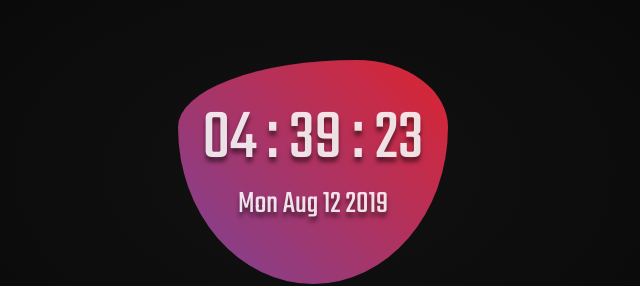
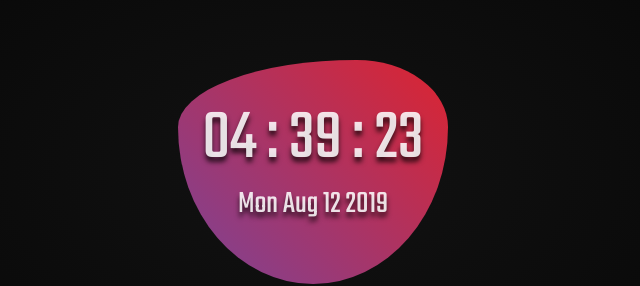
Before and after one commit to hirokbanik/digitalclock, a plain HTML site: page index.html in a window 1280 px wide. Shown: the part 228-514 px from the top of the page, without its empty margins (327-967 px from the left). Drawn offline with Linux system fonts and the light colour scheme.

Commit message:
Add files via upload

```diff
--- a/style.css
+++ b/style.css
@@ -27,6 +27,7 @@ body {
   padding: 3em 1.5em;
   border-radius: 30% 70% 70% 30% / 30% 30% 70% 70%;
   background: #ffffff05 linear-gradient(45deg, #7b4397, #dc2430);
+  transition: border-radius 1s;
   animation: bgblob 4s infinite 0.5s;
 }
 
@@ -44,7 +45,8 @@ body {
 
 .clock,
 .date {
-  filter: drop-shadow(0 5px 2px #00000090);
+  /* filter: drop-shadow(0 5px 2px #00000090); */
+  text-shadow: 0 5px 5px #000000bb;
 }
 
 @keyframes bgblob {
```
